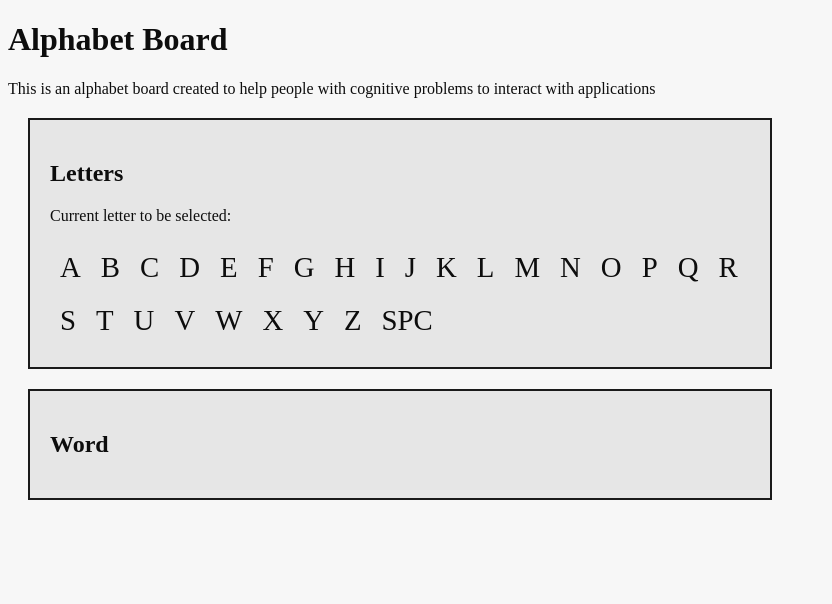
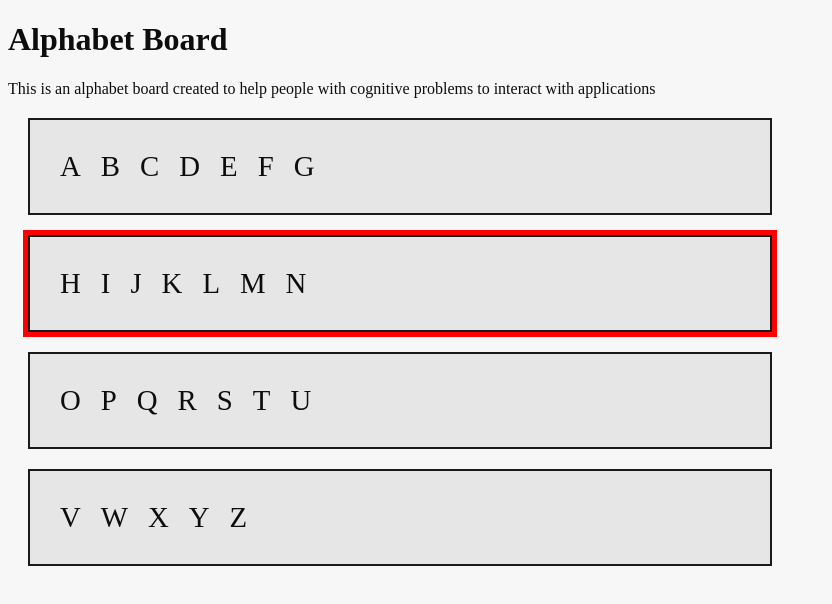
Before and after one commit to danmt/alphabet-board, an Angular app: page / in a window 1280 px wide. Shown: the top 604 px of the page, without its empty margins (0-832 px from the left). Built offline with nearby package versions, Linux system fonts and the light colour scheme.

Commit message:
start working on matrix approach

```diff
--- a/src/app/app.component.html
+++ b/src/app/app.component.html
@@ -6,8 +6,36 @@
   </p>
 </header>
 
-<main (click)="handleClick()">
-  <section appCharacterSelector [selected]="index$ | async">
+<main
+  (click)="handleClick()"
+  appSectionSelector
+  [selected]="activeSection$ | async"
+>
+  <section appCharacterSelector [selected]="activeIndex$ | async">
+    <article *ngFor="let letter of letterM[0]">
+      {{ letter | char }}
+    </article>
+  </section>
+
+  <section>
+    <article *ngFor="let letter of letterM[1]">
+      {{ letter | char }}
+    </article>
+  </section>
+
+  <section>
+    <article *ngFor="let letter of letterM[2]">
+      {{ letter | char }}
+    </article>
+  </section>
+
+  <section>
+    <article *ngFor="let letter of letterM[3]">
+      {{ letter | char }}
+    </article>
+  </section>
+
+  <!-- <section appCharacterSelector [selected]="index$ | async">
     <h2>Letters</h2>
     <p>Current letter to be selected: {{ letter$ | async }}</p>
     <article *ngFor="let letter of letters">
@@ -20,5 +48,5 @@
   <section>
     <h2>Word</h2>
     <p>{{ word$ | async }}</p>
-  </section>
+  </section> -->
 </main>
--- a/src/app/app.component.scss
+++ b/src/app/app.component.scss
@@ -4,6 +4,10 @@ section {
   margin: 20px;
   background: darken(white, 10);
   border: 2px solid lighten(black, 10);
+
+  &.active {
+    outline: 5px solid red;
+  }
 }
 
 article {
--- a/src/app/app.component.ts
+++ b/src/app/app.component.ts
@@ -1,7 +1,18 @@
 import { Component } from '@angular/core';
-import { timer, Subject } from 'rxjs';
-import { map, switchMap, scan, withLatestFrom } from 'rxjs/operators';
+import { timer, Subject, of, BehaviorSubject, Subscription } from 'rxjs';
+import {
+  map,
+  switchMap,
+  scan,
+  withLatestFrom,
+  delay,
+  shareReplay,
+  tap,
+  startWith,
+  filter
+} from 'rxjs/operators';
 
+const ALPHABET = Array.from(Array(26), (_, index) => 65 + index);
 @Component({
   selector: 'app-root',
   templateUrl: './app.component.html',
@@ -9,7 +20,91 @@ import { map, switchMap, scan, withLatestFrom } from 'rxjs/operators';
 })
 export class AppComponent {
   private select = new Subject();
-  letters = Array.from(Array(26), (_, index) => 65 + index);
+
+  subscription: Subscription;
+
+  dispatcher = new Subject();
+  state$ = this.dispatcher.pipe(
+    shareReplay(1),
+    scan((state, curr) => ({ ...state, ...curr }), {
+      activeSection: null,
+      movingSection: false,
+      movingIndex: false,
+      activeIndex: null
+    })
+  );
+
+  activeSection$ = timer(0, 1000).pipe(
+    withLatestFrom(this.state$, (_, state) => state),
+    filter((state: any) => state.movingSection),
+    map(state => (state.activeSection + 1) % 4),
+    tap(activeSection => this.dispatcher.next({ activeSection }))
+  );
+
+  activeIndex$ = timer(0, 1000).pipe(
+    withLatestFrom(this.state$, (_, state) => state),
+    filter((state: any) => state.movingIndex),
+    map(state => (state.activeIndex + 1) % 7),
+    tap(activeIndex => this.dispatcher.next({ activeIndex }))
+  );
+
+  movingSection$ = this.state$.pipe(map(({ movingSection }) => movingSection));
+
+  letterM = Array(
+    ALPHABET.filter((_, index) => index / 7 < 1),
+    ALPHABET.filter((_, index) => index / 7 < 2 && index / 7 >= 1),
+    ALPHABET.filter((_, index) => index / 7 < 3 && index / 7 >= 2),
+    ALPHABET.filter((_, index) => index / 7 < 4 && index / 7 >= 3)
+  );
+
+  timer$ = timer(0, 1000);
+
+  constructor() {
+    this.state$.subscribe();
+
+    /* this.subscription = timer(0, 1000)
+      .pipe(map(tick => ({ activeSection: tick % 4 })))
+      .subscribe(this.dispatcher); */
+
+    this.timer$.pipe(
+      withLatestFrom(this.state$),
+      filter((state: any) => state.movingSection),
+      map(state => ({ activeSection: (state.activeSection + 1) % 4 }))
+    );
+
+    setTimeout(() =>
+      this.dispatcher.next({
+        activeSection: 0,
+        movingSection: true
+      })
+    );
+  }
+
+  index$ = this.state$.pipe(
+    switchMap(({ activeSection }) =>
+      timer(0, 1000).pipe(
+        map(tick => tick % (this.letterM[activeSection].length + 1))
+      )
+    )
+  );
+
+  handleClick() {
+    // this.dispatcher.next({ activeSection: 1 });
+    // this.subscription.unsubscribe();
+    this.dispatcher.next({
+      movingSection: false,
+      movingIndex: true,
+      activeIndex: 0
+    });
+  }
+
+  /* index$ = this.select.pipe(
+    switchMap(() =>
+      timer(0, 1000).pipe(map(tick => tick % (this.letters.length + 1)))
+    )
+  ); */
+
+  /*
   index$ = this.select.pipe(
     switchMap(() =>
       timer(0, 1000).pipe(map(tick => tick % (this.letters.length + 1)))
@@ -29,7 +124,9 @@ export class AppComponent {
     return index < 26 ? String.fromCharCode(letters[index]) : ' ';
   }
 
+  activateNext() {}
+
   handleClick() {
     this.select.next();
-  }
+  } */
 }
--- /dev/null
+++ b/src/shared/directives/section-selector.directive.ts
@@ -0,0 +1,32 @@
+import { Directive, ElementRef, Input, OnInit } from '@angular/core';
+import { isNumber } from 'util';
+
+@Directive({
+  selector: '[appSectionSelector]'
+})
+export class SectionSelectorDirective implements OnInit {
+  selectedId: number;
+
+  @Input() set selected(value: number) {
+    if (isNumber(this.selectedId)) {
+      this.getSection(this.selectedId).classList.remove('active');
+    }
+
+    if (isNumber(value)) {
+      this.selectedId = value;
+      this.getSection(this.selectedId).classList.add('active');
+    }
+  }
+
+  sections: HTMLCollection;
+
+  constructor(private el: ElementRef) {}
+
+  ngOnInit() {
+    this.sections = this.el.nativeElement.getElementsByTagName('section');
+  }
+
+  private getSection(index: number) {
+    return this.sections.item(index);
+  }
+}
```
Also changed, not shown: src/shared/shared.module.ts (+7 -2 lines).
